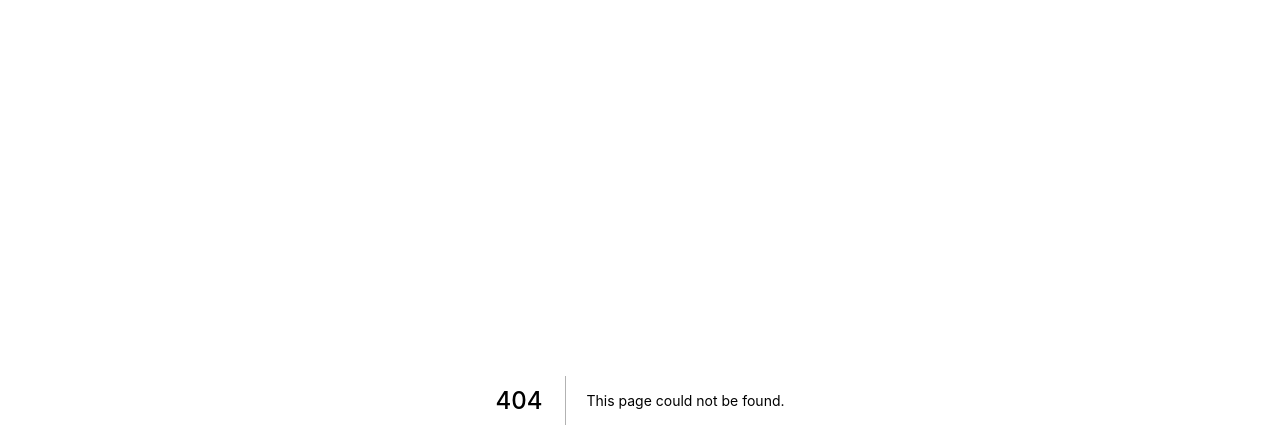
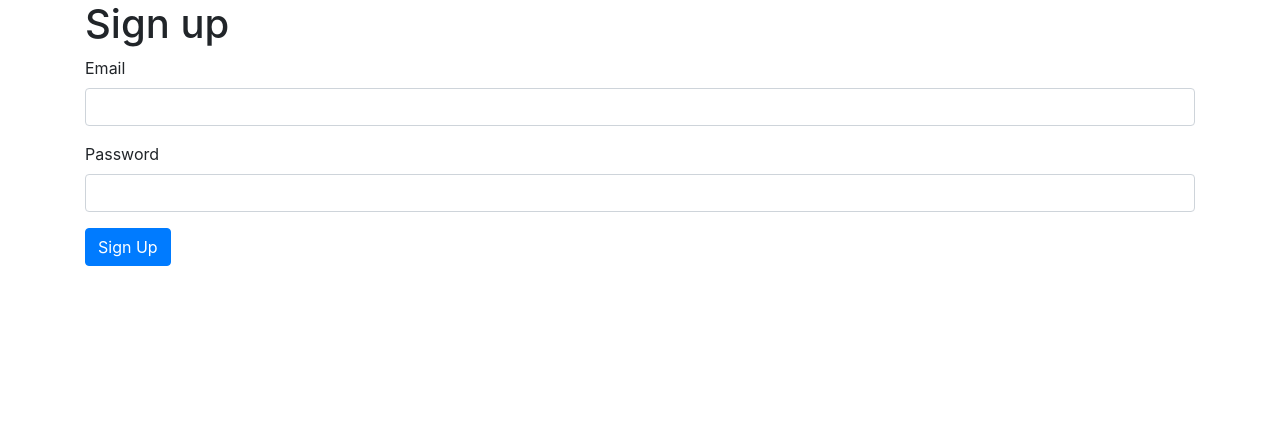
Before and after one commit to falco9017/ticketing, a Next.js app in the folder client/: page /auth/signup in a window 1280 px wide. Before the commit this address had no page. Shown: the top 448 px of the page. Built offline with nearby package versions, Linux system fonts and the light colour scheme.

Commit message:
added axios and implemented signup page

```diff
--- a/client/package.json
+++ b/client/package.json
@@ -10,6 +10,7 @@
   "author": "",
   "license": "ISC",
   "dependencies": {
+    "axios": "^0.19.2",
     "bootstrap": "^4.5.0",
     "next": "^9.4.4",
     "react": "^16.13.1",
--- /dev/null
+++ b/client/pages/auth/signup.js
@@ -0,0 +1,58 @@
+import { useState } from 'react';
+import axios from 'axios';
+
+export default () => {
+  const [email, setEmail] = useState('');
+  const [password, setPassword] = useState('');
+  const [emailError, setEmailError] = useState('');
+  const [pwError, setPwError] = useState('');
+
+  const onSubmit = async (event) => {
+    event.preventDefault();
+    try {
+      const response = await axios.post('/api/users/signup', {
+        email,
+        password,
+      });
+      console.log(response.data);
+    } catch (err) {
+      err.response.data.errors.forEach((error) => {
+        if (error.field === 'email') {
+          setEmailError(error.message);
+        }
+        if (error.field === 'password') {
+          setPwError(error.message);
+        }
+      });
+    }
+  };
+
+  return (
+    <div className='container'>
+      <form onSubmit={onSubmit}>
+        <h1>Sign up</h1>
+        <div className='form-group'>
+          <label>Email</label>
+          <input
+            type='email'
+            value={email}
+            onChange={(e) => setEmail(e.target.value)}
+            className={`form-control ${emailError !== '' ? 'is-invalid' : ''}`}
+          />
+          <div className='invalid-feedback'>{emailError}</div>
+        </div>
+        <div className='form-group'>
+          <label>Password</label>
+          <input
+            type='password'
+            value={password}
+            onChange={(e) => setPassword(e.target.value)}
+            className={`form-control ${pwError !== '' ? 'is-invalid' : ''}`}
+          />
+          <div className='invalid-feedback'>{pwError}</div>
+        </div>
+        <button className='btn btn-primary'>Sign Up</button>
+      </form>
+    </div>
+  );
+};
```
Also changed, not shown: 1 other file (tests, documents, lock files or other folders).
